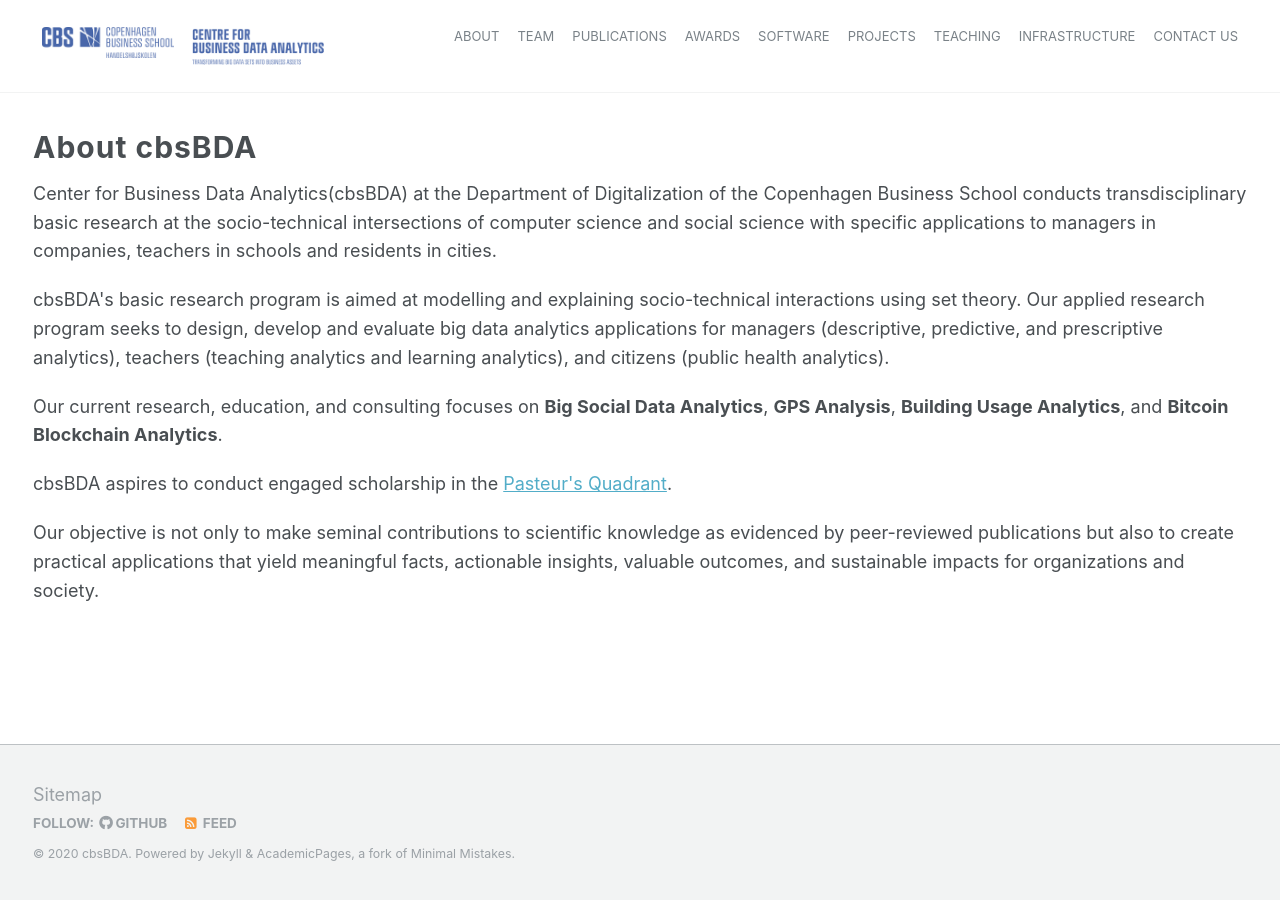
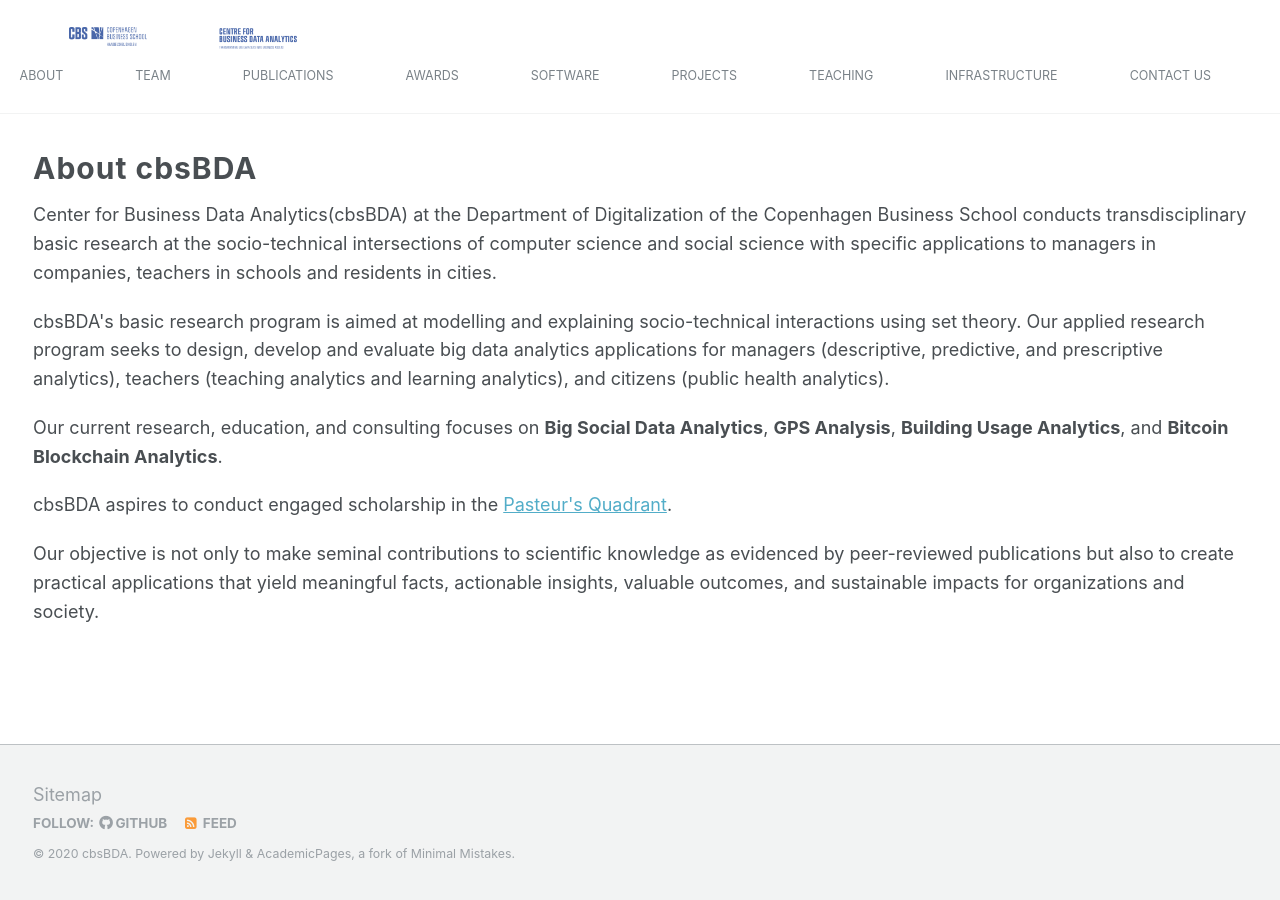
Before and after one commit to cbsBDA/cbsBDA-homepage, a Jekyll site: the page built from index.md, in a window 1280 px wide. Built offline with Jekyll 4.4.1, drawn with Linux system fonts in a browser that asks for light colours; nearby versions of some CDN libraries; our own code applies the rules of GitHub Pages for plain Markdown files.

Commit message:
Update _responsivestyle.scss

```diff
--- a/_sass/_responsivestyle.scss
+++ b/_sass/_responsivestyle.scss
@@ -16,6 +16,9 @@
   }
   .masthead__menu-item.logo {
     max-width: 140px;
+  }
+  .pull-right .greedy-nav .visible-link a{
+    margin: 0 2rem;
   }
 }
 @media (min-width: 48em)
@@ -40,7 +43,7 @@
 }
 
 @media (max-width: 80em){
-  .pull-right .greedy-nav .visible-link a{
+  .greedy-nav .visible-link a{
     font-size: 12.5px;
     margin: 0 2rem;
   }
```
